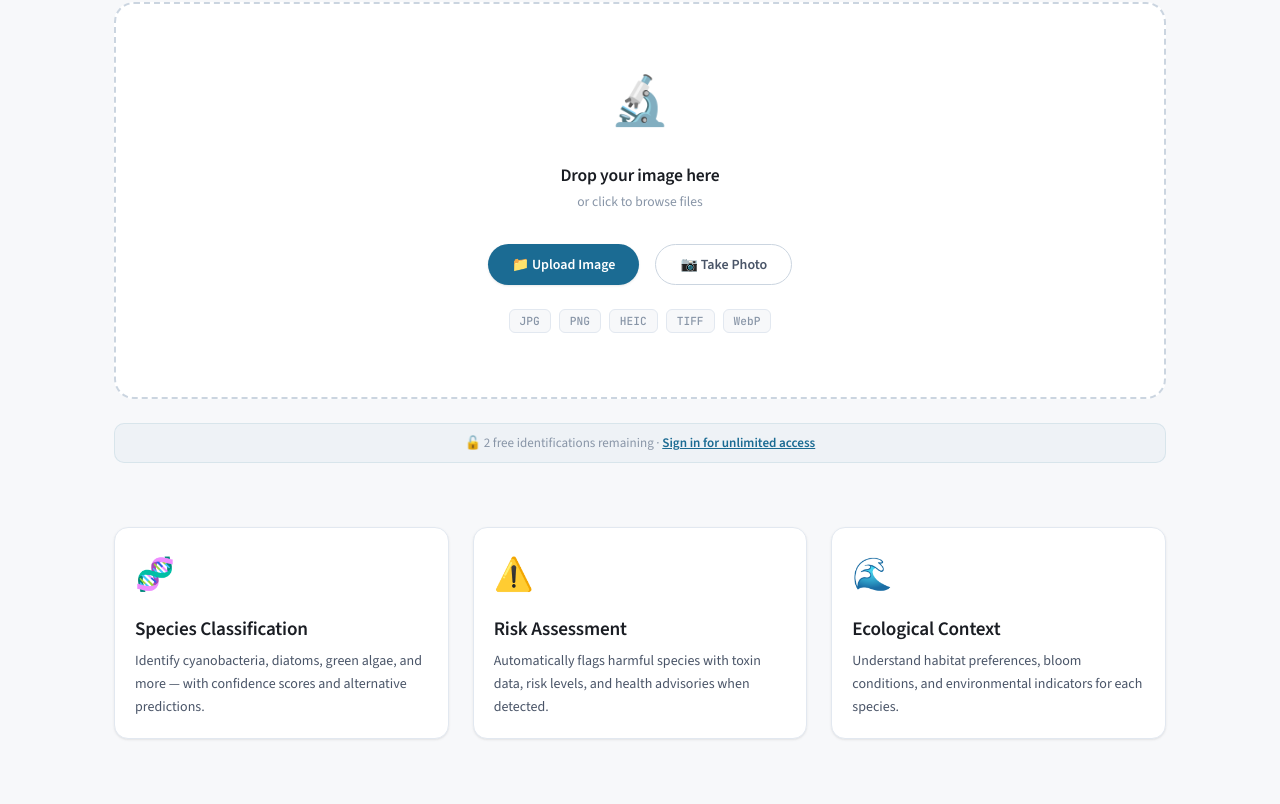
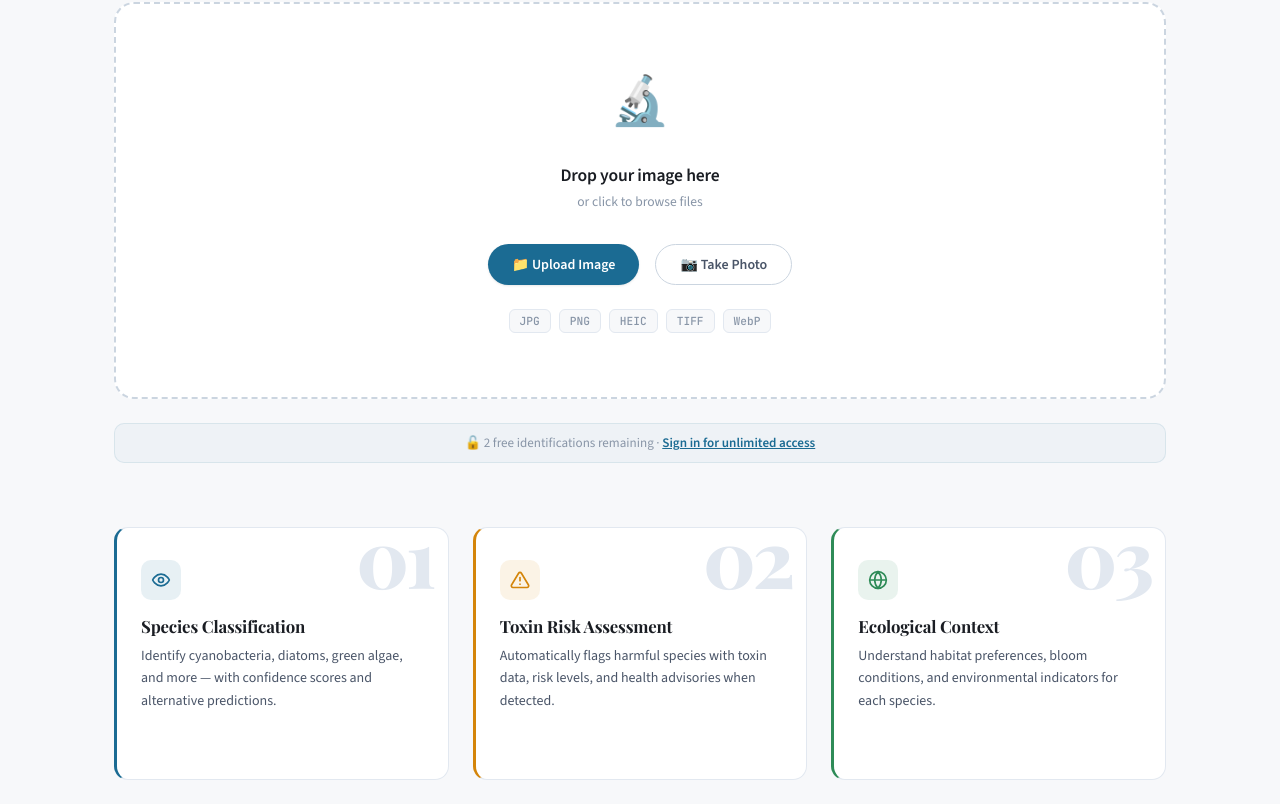
Before and after one commit to Richard-Pg/algae, a Next.js app in the folder frontend/: page / in a window 1280 px wide. Shown: the part 447-1251 px from the top of the page. Before the commit the page ends 1210 px from the top, so only its background shows below. Built offline with nearby package versions, Linux system fonts and the light colour scheme; no server answers.

Commit message:
design: redesign feature cards with ghost numbers, accent borders, icon badges and hover animations

```diff
--- a/frontend/src/app/globals.css
+++ b/frontend/src/app/globals.css
@@ -1710,3 +1710,104 @@ a:hover {
     max-width: 100%;
   }
 }
+
+/* ==========================================
+   Premium Feature Cards
+   ========================================== */
+
+.features-grid {
+  display: grid;
+  grid-template-columns: repeat(auto-fit, minmax(260px, 1fr));
+  gap: var(--space-lg);
+  margin-top: var(--space-3xl);
+}
+
+.feature-card-premium {
+  position: relative;
+  background: var(--bg-card);
+  border: 1px solid var(--border-subtle);
+  border-radius: var(--radius-lg);
+  padding: var(--space-xl) var(--space-lg) var(--space-lg);
+  overflow: hidden;
+  cursor: default;
+  transition: transform var(--transition-normal), box-shadow var(--transition-normal);
+  /* Colored left border accent */
+  border-left-width: 3px;
+  border-left-style: solid;
+}
+
+.feature-card-premium:hover {
+  transform: translateY(-4px);
+  box-shadow: var(--shadow-lg);
+}
+
+/* Show arrow on hover */
+.feature-card-premium:hover .feature-arrow {
+  opacity: 1;
+  transform: translateX(0);
+}
+
+/* Accent border colors */
+.feature-accent-blue  { border-left-color: var(--accent-primary); }
+.feature-accent-amber { border-left-color: var(--accent-warning); }
+.feature-accent-green { border-left-color: var(--accent-secondary); }
+
+/* Ghost background number */
+.feature-ghost-num {
+  position: absolute;
+  top: -12px;
+  right: 14px;
+  font-family: var(--font-serif);
+  font-size: 5rem;
+  font-weight: 800;
+  line-height: 1;
+  color: var(--border-subtle);
+  user-select: none;
+  pointer-events: none;
+  letter-spacing: -0.04em;
+  transition: color var(--transition-normal);
+}
+
+.feature-card-premium:hover .feature-ghost-num {
+  color: var(--border-medium);
+}
+
+/* Icon badge */
+.feature-icon-badge {
+  display: inline-flex;
+  align-items: center;
+  justify-content: center;
+  width: 40px;
+  height: 40px;
+  border-radius: var(--radius-md);
+  margin-bottom: var(--space-md);
+}
+
+.feature-icon-blue  { background: rgba(27, 107, 147, 0.1); color: var(--accent-primary); }
+.feature-icon-amber { background: rgba(212, 133, 10, 0.1);  color: var(--accent-warning); }
+.feature-icon-green { background: rgba(46, 139, 87, 0.1);   color: var(--accent-secondary); }
+
+.feature-title {
+  font-family: var(--font-serif);
+  font-size: 1.05rem;
+  font-weight: 700;
+  margin-bottom: var(--space-sm);
+  color: var(--text-primary);
+}
+
+.feature-desc {
+  font-size: 0.875rem;
+  color: var(--text-secondary);
+  line-height: 1.6;
+}
+
+/* Hover arrow */
+.feature-arrow {
+  display: block;
+  margin-top: var(--space-md);
+  font-size: 1rem;
+  color: var(--text-muted);
+  opacity: 0;
+  transform: translateX(-6px);
+  transition: opacity var(--transition-normal), transform var(--transition-normal);
+}
--- a/frontend/src/app/page.tsx
+++ b/frontend/src/app/page.tsx
@@ -384,28 +384,56 @@ export default function HomePage() {
         />
 
         {/* Features Section */}
-        <div style={{ display: "grid", gridTemplateColumns: "repeat(auto-fit, minmax(250px, 1fr))", gap: "var(--space-lg)", marginTop: "var(--space-3xl)" }}>
-          <div className="glass-card fade-in" style={{ animationDelay: "0.1s" }}>
-            <div style={{ fontSize: "2rem", marginBottom: "var(--space-md)" }}>🧬</div>
-            <h3 style={{ marginBottom: "var(--space-sm)" }}>Species Classification</h3>
-            <p style={{ color: "var(--text-secondary)", fontSize: "0.875rem" }}>
-              Identify cyanobacteria, diatoms, green algae, and more — with confidence scores and alternative predictions.
-            </p>
-          </div>
-          <div className="glass-card fade-in" style={{ animationDelay: "0.2s" }}>
-            <div style={{ fontSize: "2rem", marginBottom: "var(--space-md)" }}>⚠️</div>
-            <h3 style={{ marginBottom: "var(--space-sm)" }}>Risk Assessment</h3>
-            <p style={{ color: "var(--text-secondary)", fontSize: "0.875rem" }}>
-              Automatically flags harmful species with toxin data, risk levels, and health advisories when detected.
-            </p>
-          </div>
-          <div className="glass-card fade-in" style={{ animationDelay: "0.3s" }}>
-            <div style={{ fontSize: "2rem", marginBottom: "var(--space-md)" }}>🌊</div>
-            <h3 style={{ marginBottom: "var(--space-sm)" }}>Ecological Context</h3>
-            <p style={{ color: "var(--text-secondary)", fontSize: "0.875rem" }}>
-              Understand habitat preferences, bloom conditions, and environmental indicators for each species.
-            </p>
-          </div>
+        <div className="features-grid">
+          {[
+            {
+              num: "01",
+              icon: (
+                <svg width="20" height="20" viewBox="0 0 24 24" fill="none" stroke="currentColor" strokeWidth="2" strokeLinecap="round" strokeLinejoin="round">
+                  <path d="M2 12s3-7 10-7 10 7 10 7-3 7-10 7-10-7-10-7z"/><circle cx="12" cy="12" r="3"/>
+                </svg>
+              ),
+              accentClass: "feature-accent-blue",
+              iconClass: "feature-icon-blue",
+              title: "Species Classification",
+              desc: "Identify cyanobacteria, diatoms, green algae, and more — with confidence scores and alternative predictions.",
+              delay: "0.1s",
+            },
+            {
+              num: "02",
+              icon: (
+                <svg width="20" height="20" viewBox="0 0 24 24" fill="none" stroke="currentColor" strokeWidth="2" strokeLinecap="round" strokeLinejoin="round">
+                  <path d="M10.29 3.86L1.82 18a2 2 0 001.71 3h16.94a2 2 0 001.71-3L13.71 3.86a2 2 0 00-3.42 0z"/><line x1="12" y1="9" x2="12" y2="13"/><line x1="12" y1="17" x2="12.01" y2="17"/>
+                </svg>
+              ),
+              accentClass: "feature-accent-amber",
+              iconClass: "feature-icon-amber",
+              title: "Toxin Risk Assessment",
+              desc: "Automatically flags harmful species with toxin data, risk levels, and health advisories when detected.",
+              delay: "0.2s",
+            },
+            {
+              num: "03",
+              icon: (
+                <svg width="20" height="20" viewBox="0 0 24 24" fill="none" stroke="currentColor" strokeWidth="2" strokeLinecap="round" strokeLinejoin="round">
+                  <circle cx="12" cy="12" r="10"/><path d="M2 12h20M12 2a15.3 15.3 0 014 10 15.3 15.3 0 01-4 10 15.3 15.3 0 01-4-10 15.3 15.3 0 014-10z"/>
+                </svg>
+              ),
+              accentClass: "feature-accent-green",
+              iconClass: "feature-icon-green",
+              title: "Ecological Context",
+              desc: "Understand habitat preferences, bloom conditions, and environmental indicators for each species.",
+              delay: "0.3s",
+            },
+          ].map((f) => (
+            <div key={f.num} className={`feature-card-premium fade-in ${f.accentClass}`} style={{ animationDelay: f.delay }}>
+              <span className="feature-ghost-num">{f.num}</span>
+              <div className={`feature-icon-badge ${f.iconClass}`}>{f.icon}</div>
+              <h3 className="feature-title">{f.title}</h3>
+              <p className="feature-desc">{f.desc}</p>
+              <span className="feature-arrow">→</span>
+            </div>
+          ))}
         </div>
       </main>
     </>
```
